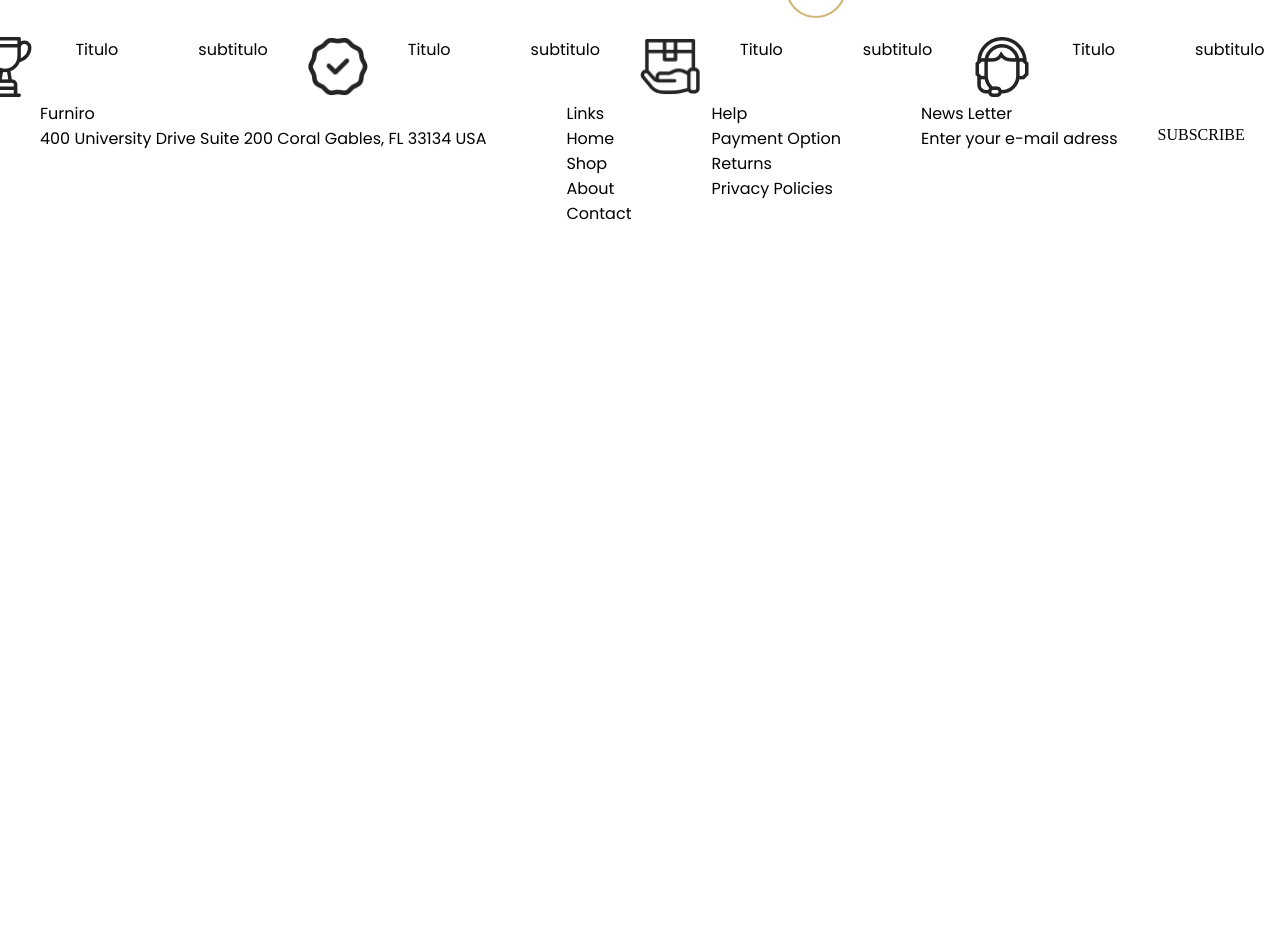
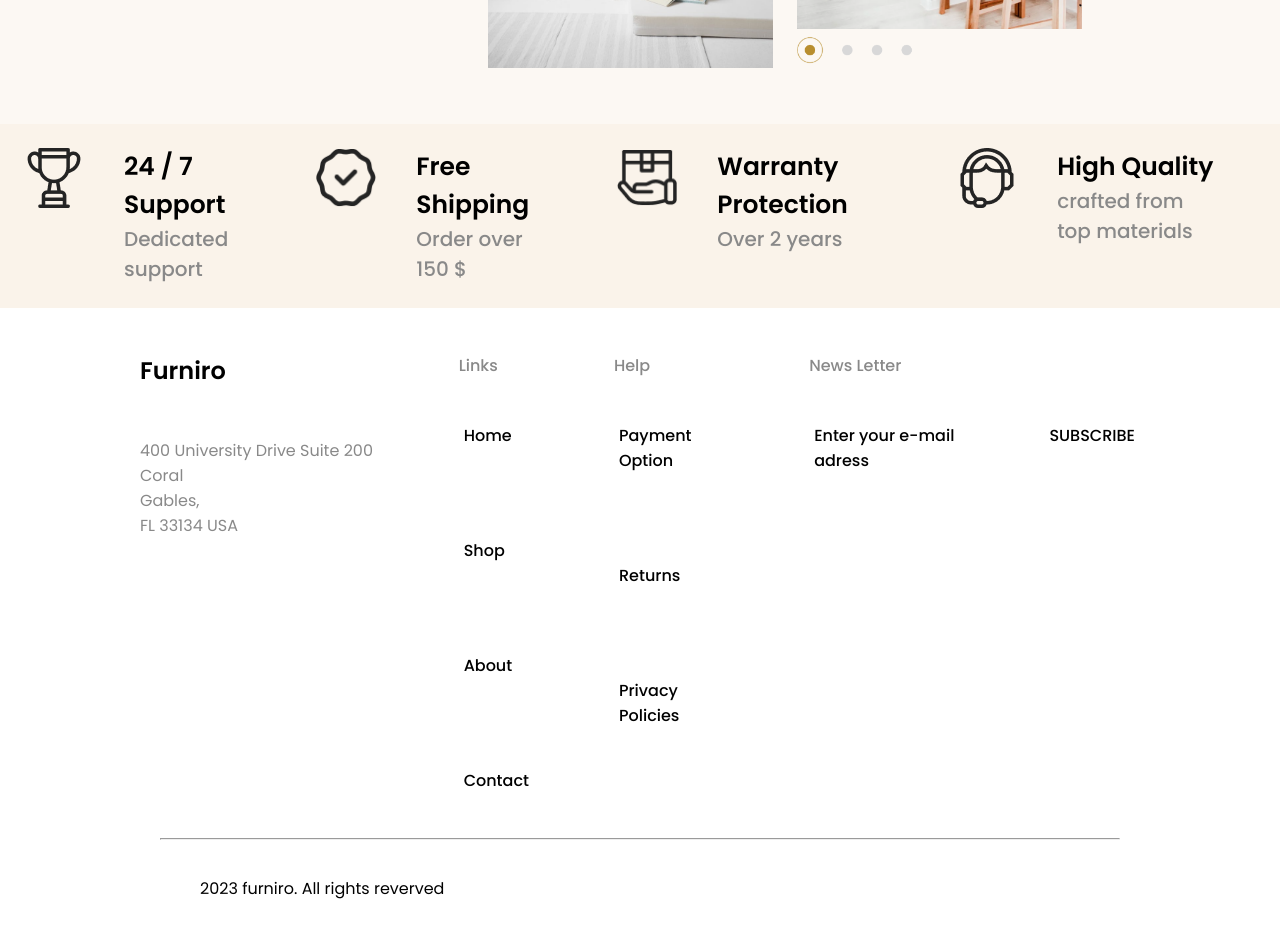
Before and after one commit to S-Evangelista/Furniro, a React (Vite) app: page / in a window 1280 px wide. Shown: the part 3180-4117 px from the top of the page. Before the commit the page ends 3406 px from the top, so only its background shows below. Built offline with nearby package versions, Linux system fonts and the light colour scheme.

Commit message:
Atualizações

```diff
--- a/src/Componentes/Footer.css
+++ b/src/Componentes/Footer.css
@@ -1,13 +1,58 @@
 .footer{
     display: flex;
     flex-direction: row;
+    margin-left: 100px;
+    margin-right: 100px;
+    justify-content: space-between;
 }
 
 .coluna{
     display: flex;
     flex-direction: column;
+    margin-top: 45px;
 }
 .subscribe {
     display: flex;
     flex-direction: row;
 }
+
+.p{
+    margin: 45px;
+    font-weight: 500;
+    font-size: 16px;
+}
+
+.first{
+    color: #898989;
+    font-weight: 500;
+    font-size: 16px;
+}
+
+.tiF{
+    font-weight: 700;
+    font-size: 24px;
+    font-family: 'Poppins';
+
+}
+
+.textinhoF{
+    color:#898989;
+    font-weight: 400;
+}
+
+.tinhoF{
+    margin-top: 50px;
+}
+
+.footer2{
+    margin-left: 10rem;
+    margin-right: 10rem;
+}
+
+.last{
+    font-family: 'Poppins';
+    font-size: 16px;
+    font-style: unset;
+    margin-top: 36px;
+    margin-bottom: 36px;
+}
--- a/src/Componentes/Footer.jsx
+++ b/src/Componentes/Footer.jsx
@@ -12,35 +12,43 @@ const Footer = () => {
                 <body>
                     <div className="footer">
                         <div className="coluna">
-                            <p>Furniro</p>
-                            <p>400 University Drive Suite 200 Coral Gables,
-                                FL 33134 USA</p>
+                            <p className="tiF">Furniro</p>
+                            <div className="tinhoF">
+                                <p className="textinhoF">400 University Drive Suite 200 Coral </p>
+                                <p className="textinhoF">Gables,</p>
+                                <p className="textinhoF">FL 33134 USA</p>
+                            </div>
                         </div>
                         <div className="coluna">
-                            <p>Links</p>
-                            <p>Home</p>
-                            <p>Shop</p>
-                            <p>About</p>
-                            <p>Contact</p>
+                            <p className="first">Links</p>
+                            <p className="p">Home</p>
+                            <p className="p">Shop</p>
+                            <p className="p">About</p>
+                            <p className="p">Contact</p>
 
                         </div>
                         <div className="coluna">
-                            <p>Help</p>
-                            <p>Payment Option</p>
-                            <p>Returns</p>
-                            <p>Privacy Policies</p>
+                            <p className="first" >Help</p>
+                            <p className="p">Payment Option</p>
+                            <p className="p">Returns</p>
+                            <p className="p">Privacy Policies</p>
 
                         </div>
                         <div className="coluna">
-                            <p>News Letter</p>
+                            <p className="first">News Letter</p>
                             <div className="subscribe">
-                                <p>Enter your e-mail adress </p>
-                                <a>SUBSCRIBE</a>
+                                <p className="p">Enter your e-mail adress </p>
+                                <p className="p">SUBSCRIBE</p>
                             </div>
 
                         </div>
 
                     </div>
+                    <div className="footer2">
+                        <hr></hr>
+                    <p className="last">2023 furniro. All rights reverved</p>
+                    </div>
+
                 </body>
             </html>
         </>
--- a/src/Componentes/Pagina4.css
+++ b/src/Componentes/Pagina4.css
@@ -3,15 +3,13 @@
     flex-direction: row;
     justify-content: center;
     align-items: center;
+    background-color: #FCF8F3;
+
 }
 
-.texto{
+.texto4{
     display: flex;
-    flex-direction: row;
-}
-.retangulo{
-    display: flex;
-    flex-direction: row;
+    flex-direction: column;
 }
 .junto{
     display: flex;
@@ -25,15 +23,41 @@
 .box{
     display: flex;
     flex-direction: row-reverse;
+    margin: 24px;
 }
 
 .faixa{
     display: flex;
     flex-direction: row-reverse;
-    justify-content: center;
+    justify-content: space-around;
+    background-color: #FAF3EA;
 }
 .textoP4{
 
     margin-right: 10px;
 
 }
+.produto4 {
+    margin: 12px;
+}
+
+.bolinhas{
+    width: 120px;
+}
+
+.linha{
+    margin-bottom: 40px;
+}
+
+.ti4{
+    font-family: 'Poppins';
+    font-weight: 600;
+    font-size: 25px;
+}
+
+.sub4{
+    font-size: 20px;
+    font-weight: 500;
+    font-family: 'Poppins';
+    color: #898989;
+}
--- a/src/Componentes/Pagina4.jsx
+++ b/src/Componentes/Pagina4.jsx
@@ -12,7 +12,7 @@ const Pagina4 = () => {
                 <body>
                     <div className="grade">
                         <div className="linha">
-                            <div className="produto4">
+                            <div className="produtoP4">
                                 <div className="textoP4">
                                     <p className="tituloP4">Título</p>
                                     <p className="subtituloP4">smjcnjebqijasdkcs cjweb</p>
@@ -26,7 +26,7 @@ const Pagina4 = () => {
                             <div className="produto4">
                                 <div className="ret2">
                                     <img src="./img/retangulo2.png"></img>
-                                    <img src="./img/bolinhas.png"></img>
+                                    <img className="bolinhas" src="./img/bolinhas.png"></img>
                                 </div>
                             </div>
 
@@ -34,9 +34,9 @@ const Pagina4 = () => {
                     </div>
                     <div className="faixa">
                         <div className="box">
-                            <div className="texto">
-                                <p>Titulo</p>
-                                <p>subtitulo</p>
+                            <div className="texto4">
+                                <p className="ti4">High Quality</p>
+                                <p className="sub4">crafted from top materials</p>
 
                             </div>
                             <div className="icone">
@@ -45,9 +45,9 @@ const Pagina4 = () => {
                             </div>
                         </div>
                         <div className="box">
-                            <div className="texto">
-                                <p>Titulo</p>
-                                <p>subtitulo</p>
+                            <div className="texto4">
+                                <p className="ti4">Warranty Protection</p>
+                                <p className="sub4">Over 2 years</p>
 
                             </div>
                             <div className="icone">
@@ -56,9 +56,9 @@ const Pagina4 = () => {
                             </div>
                         </div>
                         <div className="box">
-                            <div className="texto">
-                                <p>Titulo</p>
-                                <p>subtitulo</p>
+                            <div className="texto4">
+                                <p className="ti4">Free Shipping</p>
+                                <p className="sub4">Order over 150 $</p>
 
                             </div>
                             <div className="icone">
@@ -67,9 +67,9 @@ const Pagina4 = () => {
                             </div>
                         </div>
                         <div className="box">
-                            <div className="texto">
-                                <p>Titulo</p>
-                                <p>subtitulo</p>
+                            <div className="texto4">
+                                <p className="ti4">24 / 7 Support</p>
+                                <p className="sub4">Dedicated support</p>
 
                             </div>
                             <div className="icone">
```
